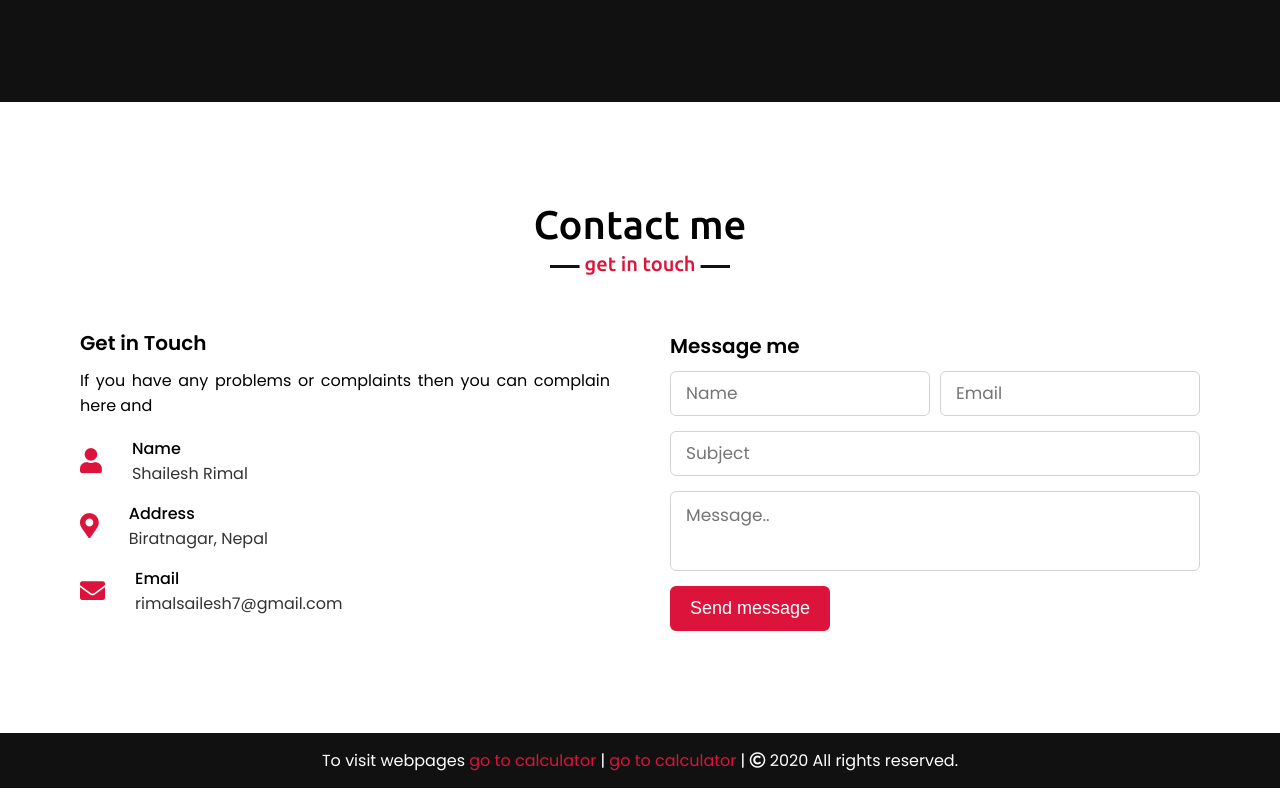
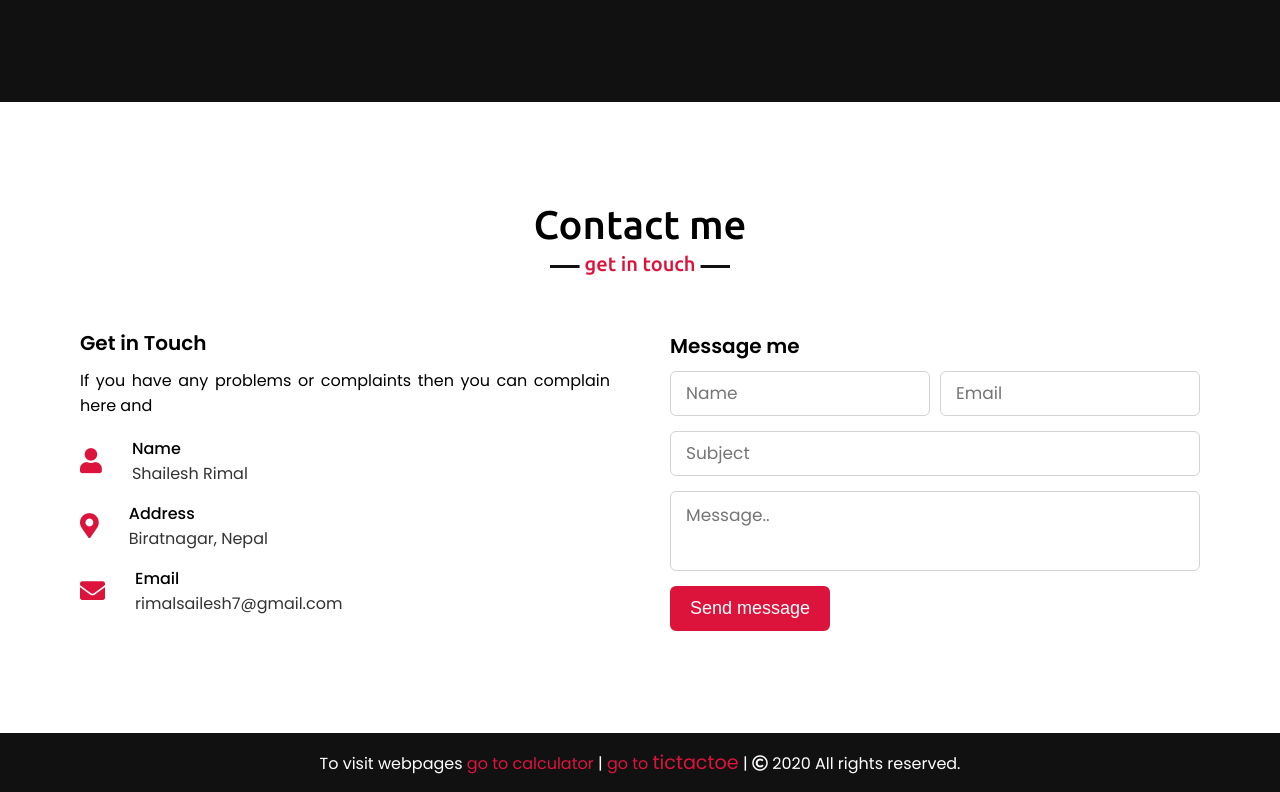
Before and after one commit to ShaileshRimal/ShaileshRimal.github.io, a plain HTML site: page index.html in a window 1280 px wide. Shown: the part 3325-4117 px from the top of the page. Drawn offline with nearby package versions, Linux system fonts and the light colour scheme.

Commit message:
Update index.html

```diff
--- a/index.html
+++ b/index.html
@@ -251,7 +251,7 @@
 
     <!-- footer section start -->
     <footer>
-        <span>To visit webpages <a href="https://shaileshrimal.github.io/calculator/">go to calculator</a> | <a href="https://shaileshrimal.github.io/tictactoe/">go to calculator</a> | <span class="far fa-copyright"></span> 2020 All rights reserved.</span>
+        <span>To visit webpages <a href="https://shaileshrimal.github.io/calculator/">go to calculator</a> | <a href="https://shaileshrimal.github.io/tictactoe/">go to <big>tictactoe</big> </a> | <span class="far fa-copyright"></span> 2020 All rights reserved.</span>
     </footer>
 
     <script src="script.js"></script>
```
